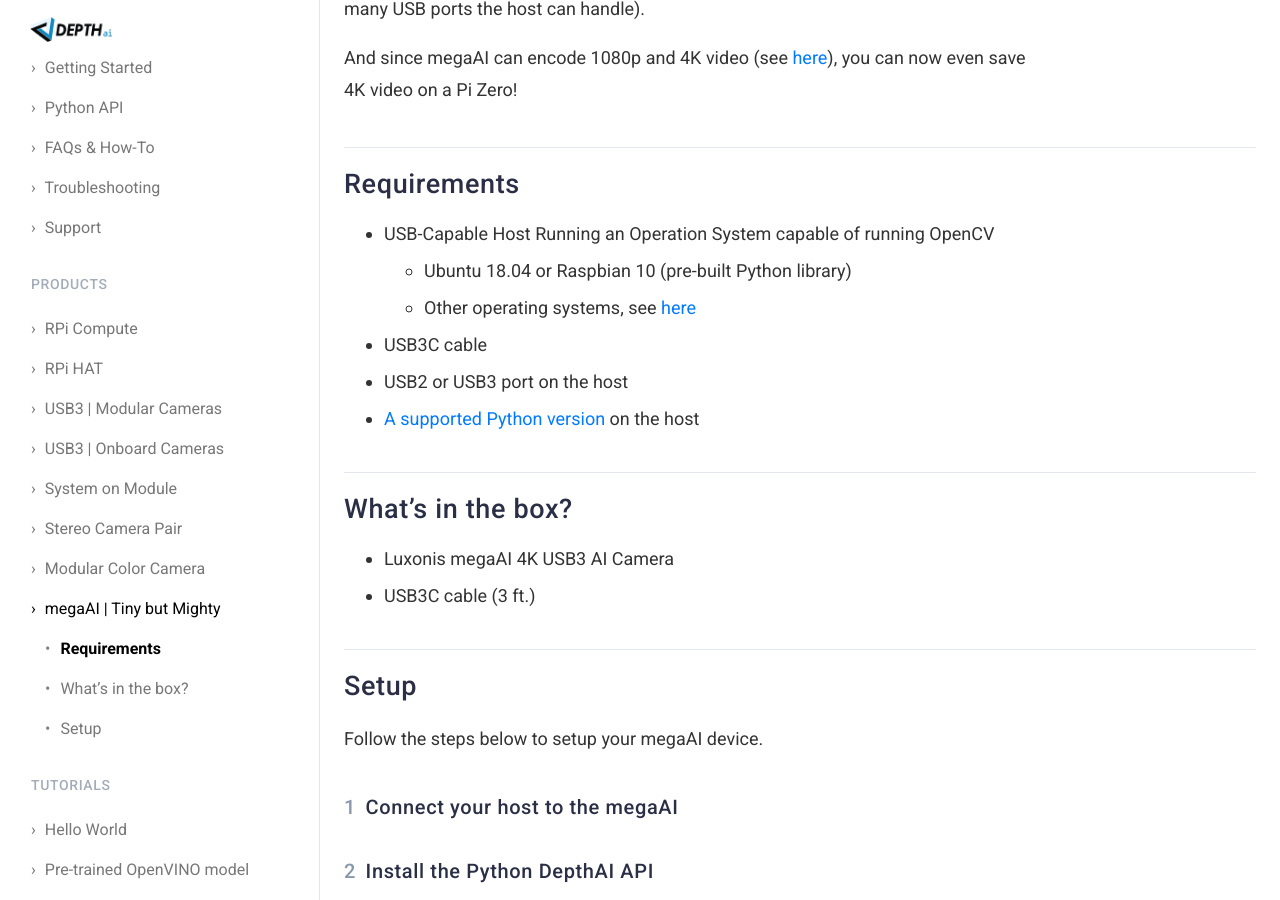
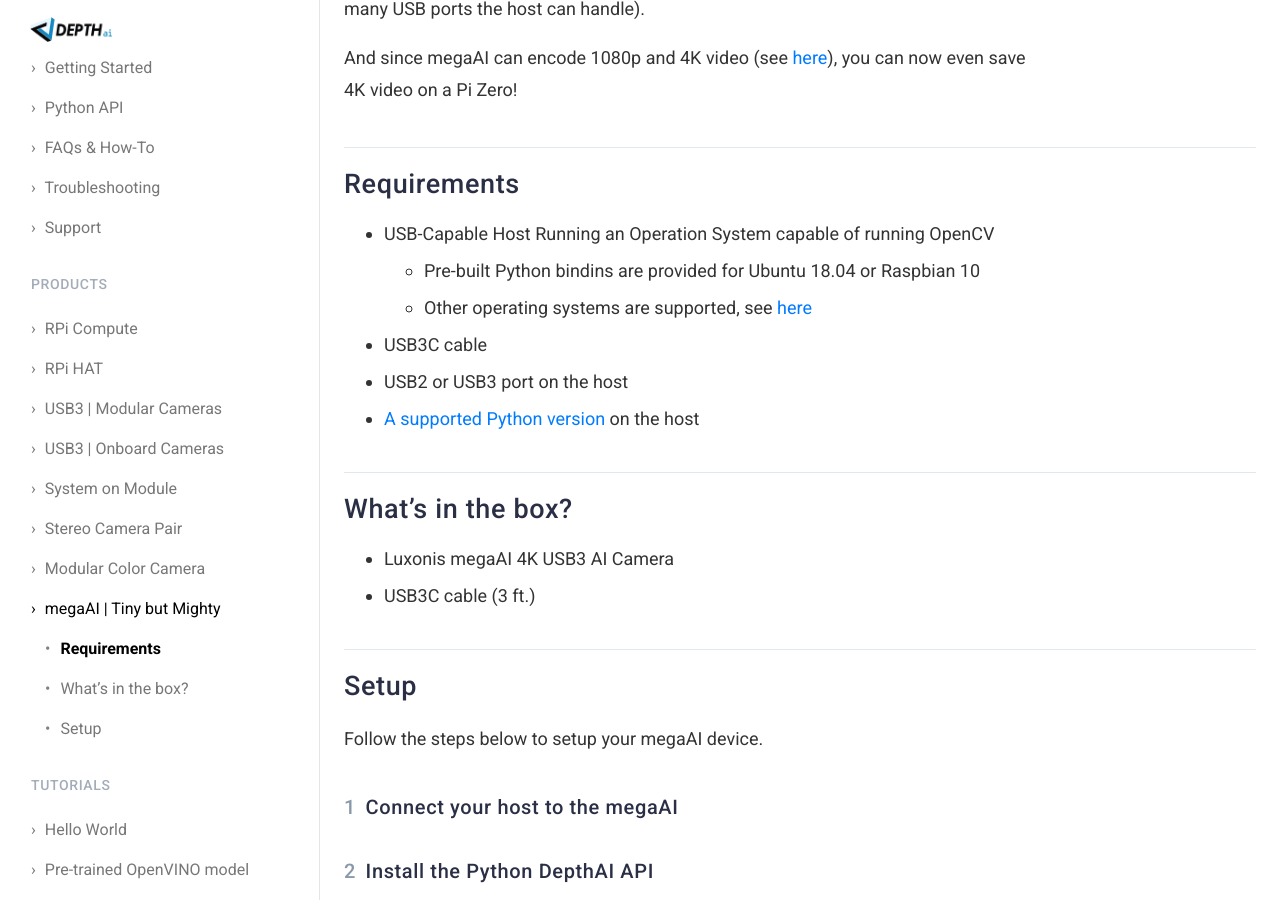
Before and after one commit to luxonis/depthai-docs-website, a Jekyll site: the page built from _products/bw1093.md, in a window 1280 px wide and 900 px high, scrolled down 602 px. Built offline with Jekyll 4.4.1, drawn with Linux system fonts in a browser that asks for light colours; nearby versions of some CDN libraries.

Commit message:
Update bw1093.md

```diff
--- a/_products/bw1093.md
+++ b/_products/bw1093.md
@@ -22,8 +22,8 @@
 ## Requirements
 
 * USB-Capable Host Running an Operation System capable of running OpenCV
-  * Ubuntu 18.04 or Raspbian 10 (pre-built Python library)
-  * Other operating systems, see [here](https://docs.luxonis.com/api/)
+  * Pre-built Python bindins are provided for Ubuntu 18.04 or Raspbian 10
+  * Other operating systems are supported, see [here](https://docs.luxonis.com/api/)
 * USB3C cable
 * USB2 or USB3 port on the host
 * [A supported Python version](/api/#python_version) on the host
```
